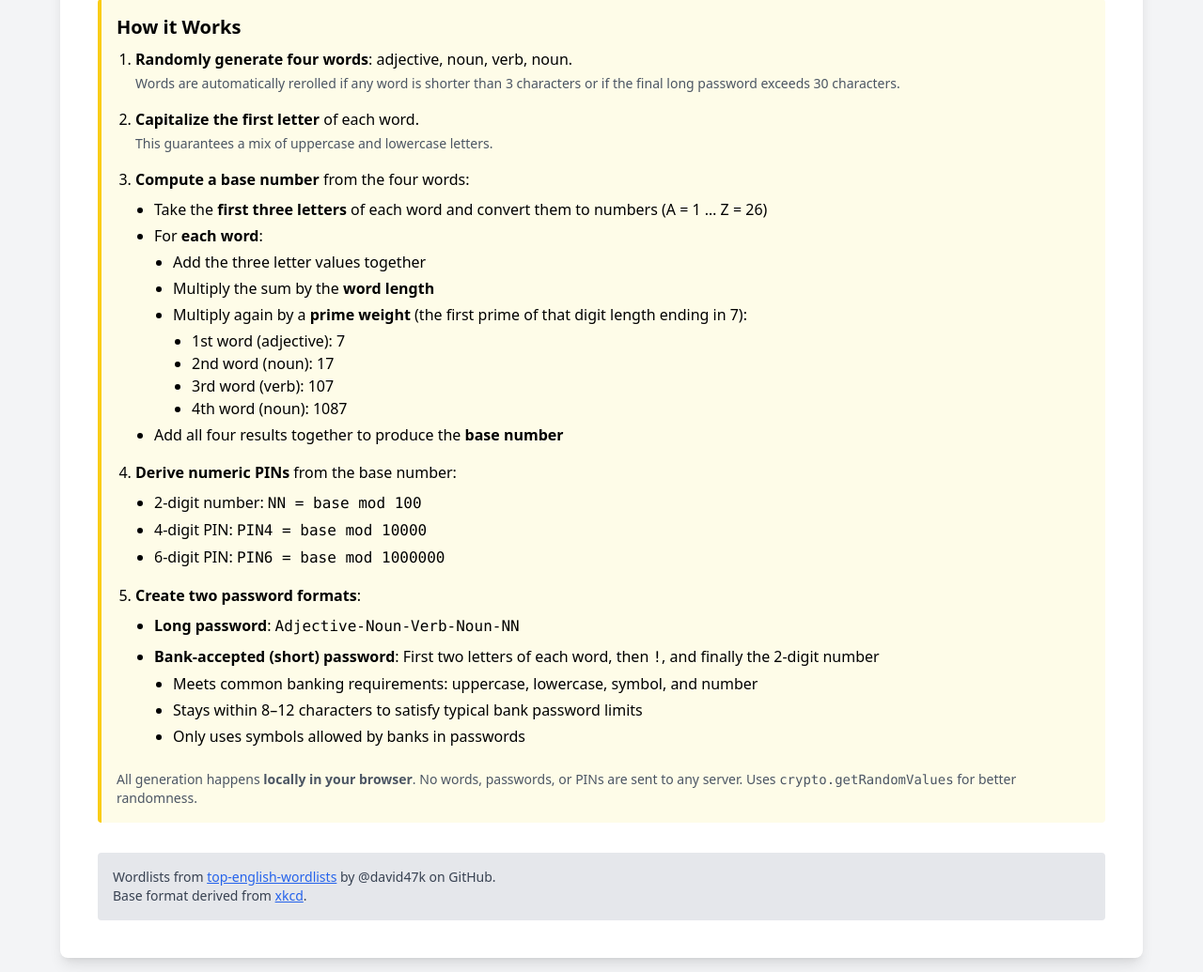
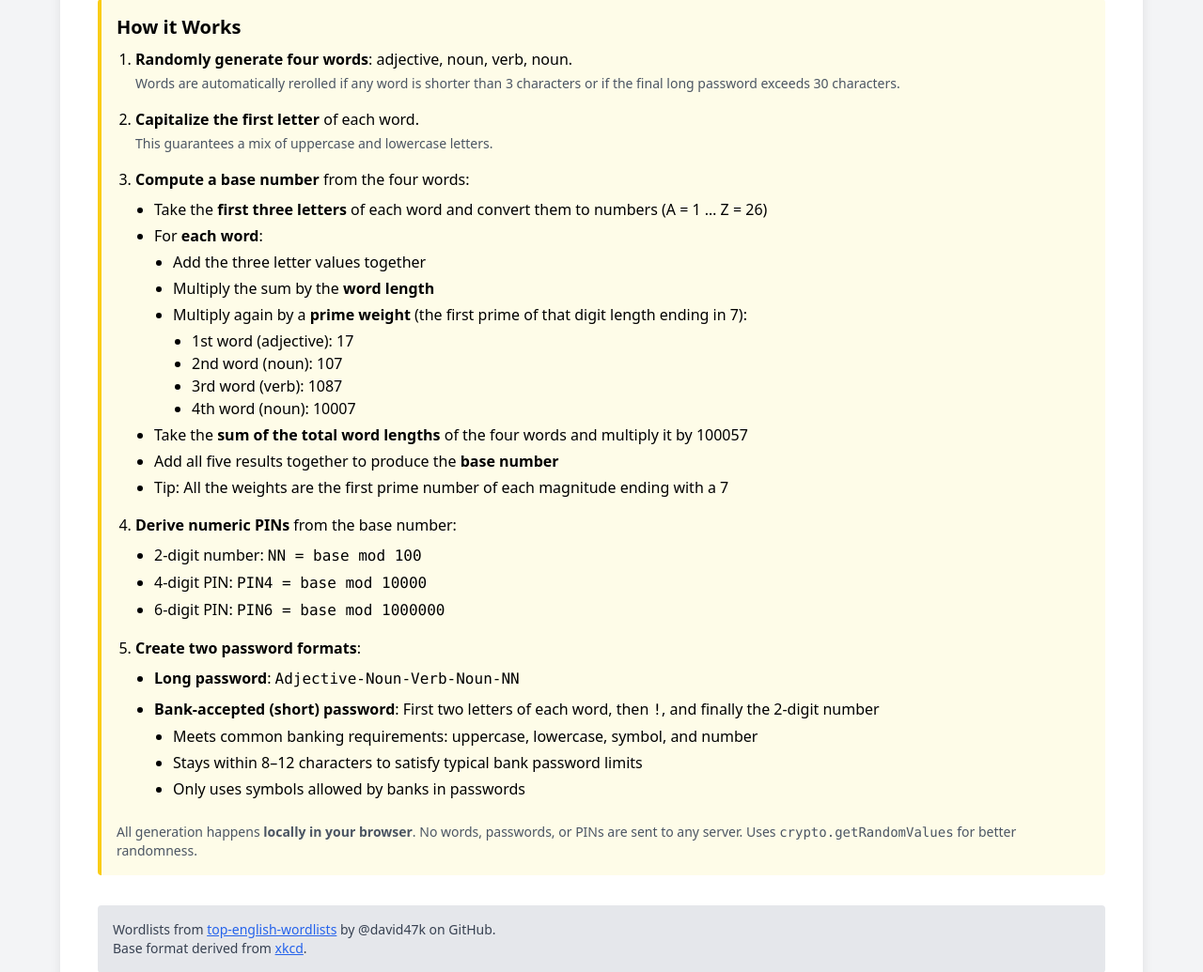
Before and after one commit to LivelyCarpet87/PassGen, a Flask app: page / in a window 1280 px wide. Shown: the part 527-1562 px from the top of the page at 94% size. Run offline with Flask 3, Linux system fonts and the light colour scheme; some libraries are stand-ins or nearby versions.

Commit message:
Improve PIN algorithm

```diff
--- a/Docker/app/templates/index.html
+++ b/Docker/app/templates/index.html
@@ -81,17 +81,21 @@
                 Multiply again by a <strong>prime weight</strong>
                 (the first prime of that digit length ending in 7):
                 <ul class="list-disc pl-5 mt-1">
-                  <li>1st word (adjective): 7</li>
-                  <li>2nd word (noun): 17</li>
-                  <li>3rd word (verb): 107</li>
-                  <li>4th word (noun): 1087</li>
+                  <li>1st word (adjective): 17</li>
+                  <li>2nd word (noun): 107</li>
+                  <li>3rd word (verb): 1087</li>
+                  <li>4th word (noun): 10007</li>
                 </ul>
               </li>
             </ul>
           </li>
           <li>
-            Add all four results together to produce the <strong>base number</strong>
+            Take the <strong>sum of the total word lengths</strong> of the four words and multiply it by 100057
           </li>
+          <li>
+            Add all five results together to produce the <strong>base number</strong>
+          </li>
+          <li>Tip: All the weights are the first prime number of each magnitude ending with a 7</li>
         </ul>
       </li>
 
@@ -165,10 +169,11 @@ Promise.all([
 
 function alphaIndex(ch) { return ch.toLowerCase().charCodeAt(0) - 96; }
 function deriveBase(words) {
-    return (alphaIndex(words[0][0])+alphaIndex(words[0][1])+alphaIndex(words[0][2]))*words[0].length*7
-    + (alphaIndex(words[1][0])+alphaIndex(words[1][1])+alphaIndex(words[1][2]))*words[1].length*17
-    + (alphaIndex(words[2][0])+alphaIndex(words[2][1])+alphaIndex(words[2][2]))*words[2].length*107
-    + (alphaIndex(words[3][0])+alphaIndex(words[3][1])+alphaIndex(words[3][2]))*words[3].length*1087;
+    return (alphaIndex(words[0][0])+alphaIndex(words[0][1])+alphaIndex(words[0][2]))*words[0].length*17
+    + (alphaIndex(words[1][0])+alphaIndex(words[1][1])+alphaIndex(words[1][2]))*words[1].length*107
+    + (alphaIndex(words[2][0])+alphaIndex(words[2][1])+alphaIndex(words[2][2]))*words[2].length*1087
+    + (alphaIndex(words[3][0])+alphaIndex(words[3][1])+alphaIndex(words[3][2]))*words[3].length*10007
+    + words.reduce((total, word) => total + word.length, 0)*100057;
 }
 function deriveNumbers(words) {
     const base = deriveBase(words);
```
Also changed, not shown: test_randomness.py (+15 -13 lines).
